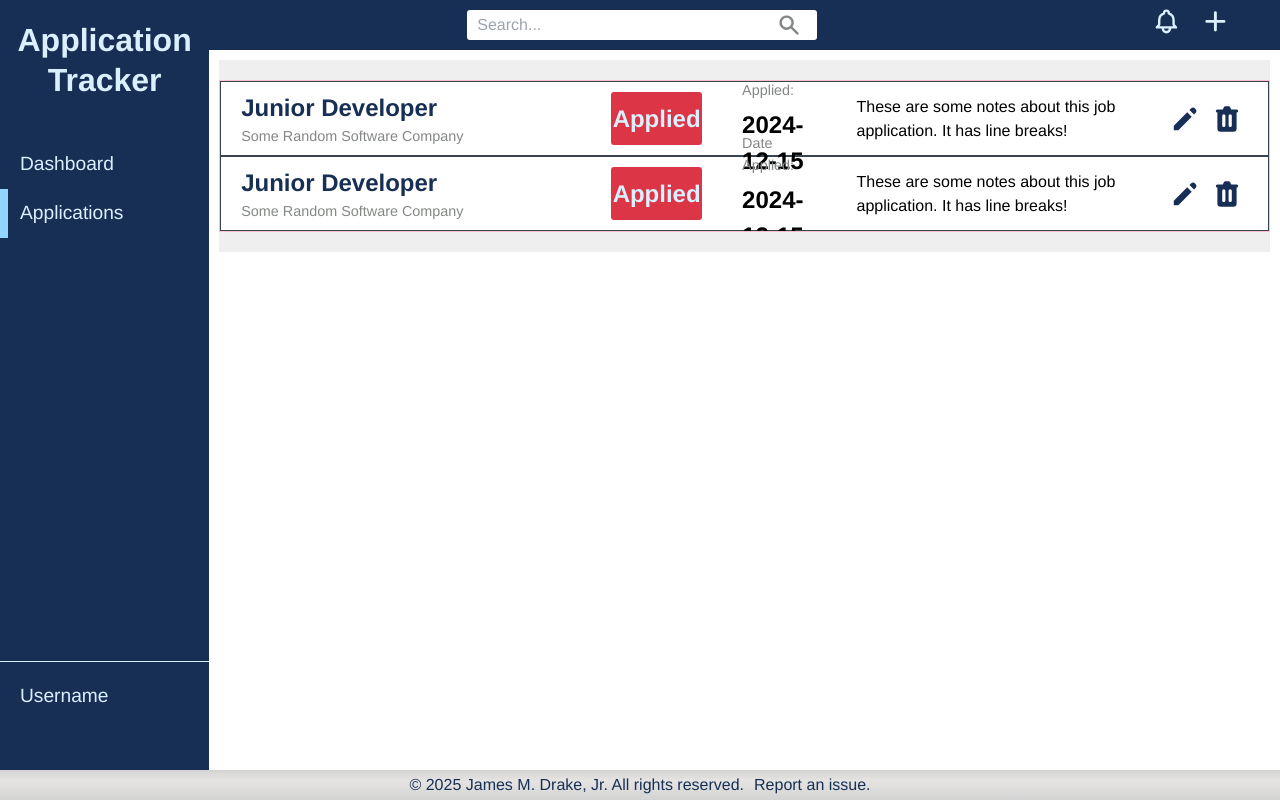
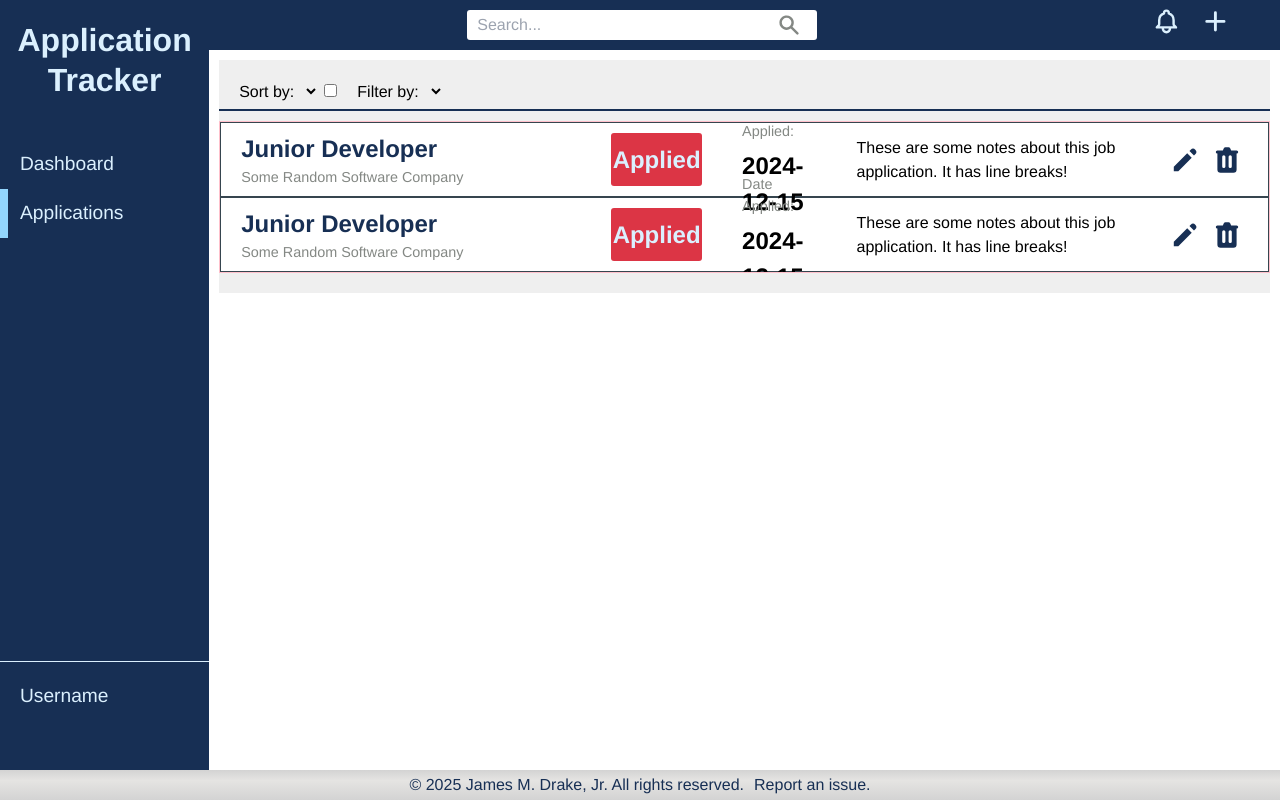
Before and after one commit to psilentrain1/jmdm-apps-application_tracker, a React (Vite) app: page /applications in a window 1280 px wide. Built offline with nearby package versions, Linux system fonts and the light colour scheme.

Commit message:
feat: first pass of sort and filter panel

```diff
--- a/src/style.css
+++ b/src/style.css
@@ -259,6 +259,26 @@ footer a:hover {
 /* -------- */
 
 /* applications */
+.filters {
+  display: flex;
+  flex-direction: row;
+  padding: 0 20px 5px 20px;
+  margin-bottom: 10px;
+  border-bottom: 2px solid var(--txt-black);
+}
+
+.sort {
+  margin-right: 20px;
+}
+
+.filters span {
+  margin-right: 5px;
+}
+
+.filters select {
+  margin-right: 5px;
+}
+
 .applist {
   width: 100%;
   overflow: scroll;
--- a/src/views/Applications.tsx
+++ b/src/views/Applications.tsx
@@ -18,7 +18,17 @@ const mockApp = {
 export function Applications() {
   return (
     <>
-      <div className="filters"></div>
+      <div className="filters">
+        <div className="sort">
+          <span>Sort by:</span>
+          <select name="appsort" id="appsort"></select>
+          <input type="checkbox" name="appsortdir" id="appsortdir" />
+        </div>
+        <div className="filter">
+          <span>Filter by:</span>
+          <select name="appfilter" id="appfilter"></select>
+        </div>
+      </div>
       <div className="applist">
         {/* App list item */}
         <div className="applist-item">
```
